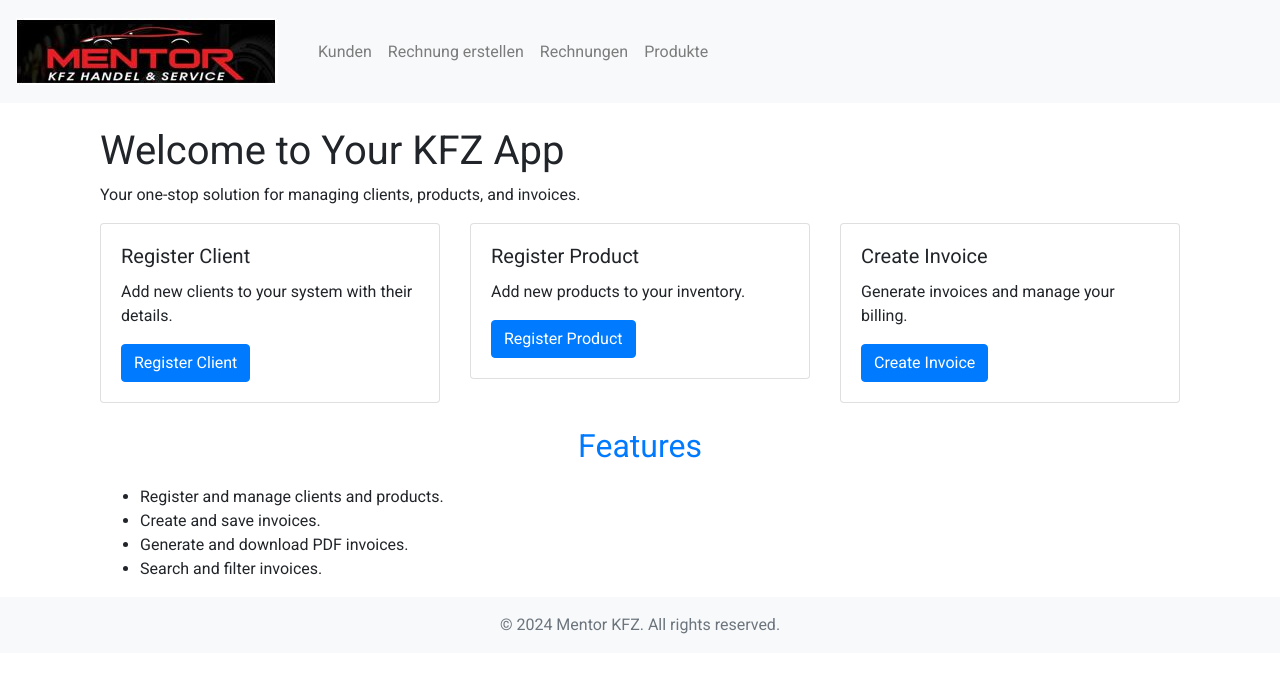
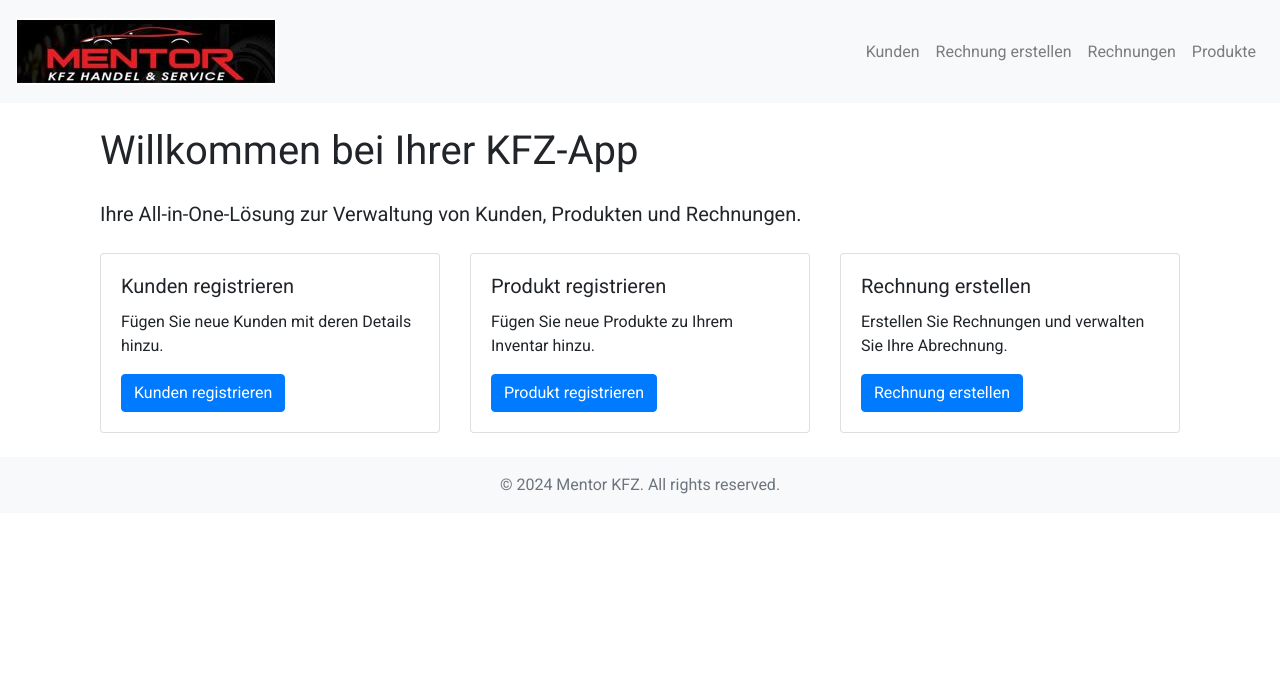
Before and after one commit to albertqerimi/kfz-app, a PHP site: page /index.php in a window 1280 px wide. Shown: the top 673 px of the page. Run offline with PHP 8.4, Linux system fonts and the light colour scheme.

Commit message:
translate index page

```diff
--- a/includes/header.php
+++ b/includes/header.php
@@ -21,7 +21,7 @@
             <span class="navbar-toggler-icon"></span>
         </button>
         <div class="collapse navbar-collapse" id="navbarNav">
-            <ul class="navbar-nav">
+            <ul class="navbar-nav ml-auto">
 
                 <li class="nav-item">
                     <a class="nav-link" href="/kfz-app/client/list_clients.php">Kunden</a>
--- a/index.php
+++ b/index.php
@@ -1,52 +1,41 @@
 <?php include 'includes/header.php'; ?>
 
 <div class="container mt-4">
-    <h1>Welcome to Your KFZ App</h1>
-    <p>Your one-stop solution for managing clients, products, and invoices.</p>
+    <h1 class="mb-4">Willkommen bei Ihrer KFZ-App</h1>
+    <p class="lead mb-4">Ihre All-in-One-Lösung zur Verwaltung von Kunden, Produkten und Rechnungen.</p>
 
     <div class="row">
-        <div class="col-md-4">
-            <div class="card mb-4">
+        <div class="col-md-4 mb-4">
+            <div class="card">
                 <div class="card-body">
-                    <h5 class="card-title">Register Client</h5>
-                    <p class="card-text">Add new clients to your system with their details.</p>
-                    <a href="client/register_client.php" class="btn btn-primary">Register Client</a>
+                    <h5 class="card-title">Kunden registrieren</h5>
+                    <p class="card-text">Fügen Sie neue Kunden mit deren Details hinzu.</p>
+                    <a href="client/register_client.php" class="btn btn-primary">Kunden registrieren</a>
                 </div>
             </div>
         </div>
 
-        <div class="col-md-4">
-            <div class="card mb-4">
+        <div class="col-md-4 mb-4">
+            <div class="card">
                 <div class="card-body">
-                    <h5 class="card-title">Register Product</h5>
-                    <p class="card-text">Add new products to your inventory.</p>
-                    <a href="product/register_product.php" class="btn btn-primary">Register Product</a>
+                    <h5 class="card-title">Produkt registrieren</h5>
+                    <p class="card-text">Fügen Sie neue Produkte zu Ihrem Inventar hinzu.</p>
+                    <a href="product/register_product.php" class="btn btn-primary">Produkt registrieren</a>
                 </div>
             </div>
         </div>
 
-        <div class="col-md-4">
-            <div class="card mb-4">
+        <div class="col-md-4 mb-4">
+            <div class="card">
                 <div class="card-body">
-                    <h5 class="card-title">Create Invoice</h5>
-                    <p class="card-text">Generate invoices and manage your billing.</p>
-                    <a href="invoice/create_invoice.php" class="btn btn-primary">Create Invoice</a>
+                    <h5 class="card-title">Rechnung erstellen</h5>
+                    <p class="card-text">Erstellen Sie Rechnungen und verwalten Sie Ihre Abrechnung.</p>
+                    <a href="invoice/create_invoice.php" class="btn btn-primary">Rechnung erstellen</a>
                 </div>
             </div>
         </div>
     </div>
 
-    <div class="row">
-        <div class="col-md-12">
-            <h2>Features</h2>
-            <ul>
-                <li>Register and manage clients and products.</li>
-                <li>Create and save invoices.</li>
-                <li>Generate and download PDF invoices.</li>
-                <li>Search and filter invoices.</li>
-            </ul>
-        </div>
-    </div>
 </div>
 
 <?php include 'includes/footer.php'; ?>
```
